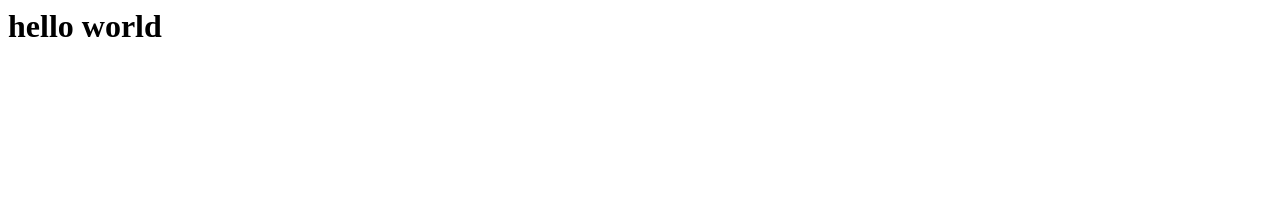
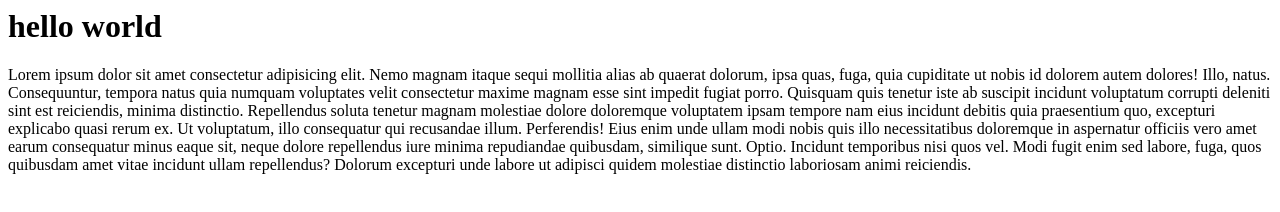
Before and after one commit to shivam989/first_repo, a plain HTML site: page index.html in a window 1280 px wide. Drawn offline with Linux system fonts and the light colour scheme.

Commit message:
add paragraph

```diff
--- a/index.html
+++ b/index.html
@@ -1 +1,7 @@
 <h1>hello world</h1>
+<p>Lorem ipsum dolor sit amet consectetur adipisicing elit. Nemo magnam itaque sequi mollitia alias ab quaerat dolorum, ipsa quas, fuga, quia cupiditate ut nobis id dolorem autem dolores! Illo, natus.
+Consequuntur, tempora natus quia numquam voluptates velit consectetur maxime magnam esse sint impedit fugiat porro. Quisquam quis tenetur iste ab suscipit incidunt voluptatum corrupti deleniti sint est reiciendis, minima distinctio.
+Repellendus soluta tenetur magnam molestiae dolore doloremque voluptatem ipsam tempore nam eius incidunt debitis quia praesentium quo, excepturi explicabo quasi rerum ex. Ut voluptatum, illo consequatur qui recusandae illum. Perferendis!
+Eius enim unde ullam modi nobis quis illo necessitatibus doloremque in aspernatur officiis vero amet earum consequatur minus eaque sit, neque dolore repellendus iure minima repudiandae quibusdam, similique sunt. Optio.
+Incidunt temporibus nisi quos vel. Modi fugit enim sed labore, fuga, quos quibusdam amet vitae incidunt ullam repellendus? Dolorum excepturi unde labore ut adipisci quidem molestiae distinctio laboriosam animi reiciendis.
+</p>
```
